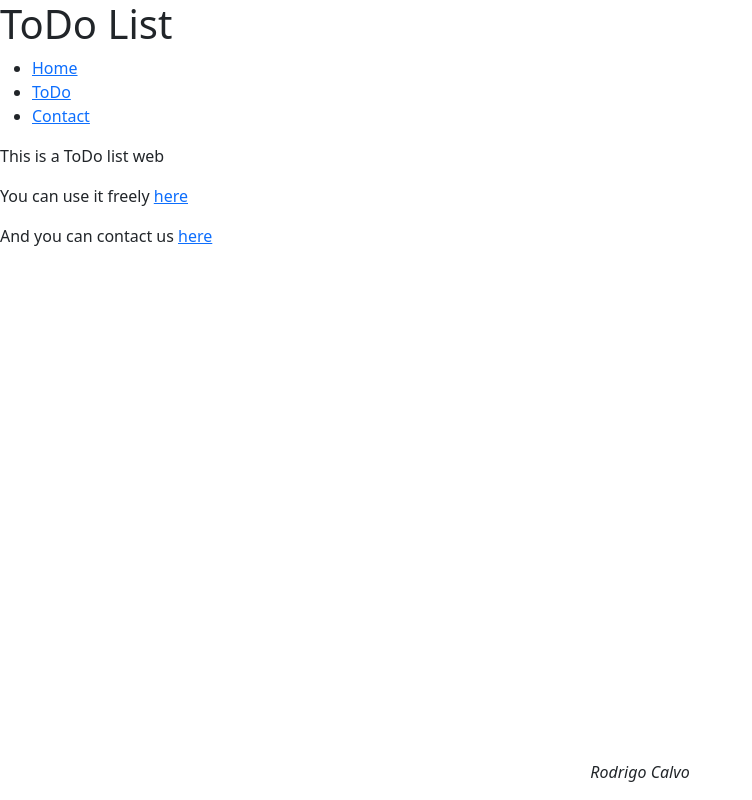
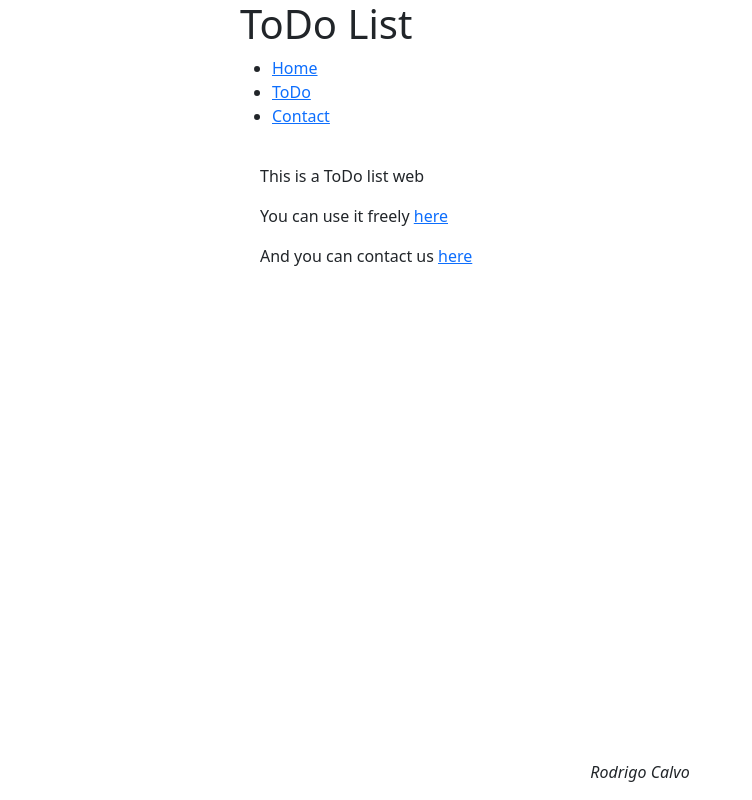
Before and after one commit to RodrigoCalvo/EX_Todo-List_React-Bootstrap, a React (Create React App) app: page / in a window 1280 px wide. Shown: the whole page, without its empty margins (0-752 px from the left). Built offline with nearby package versions, Linux system fonts and the light colour scheme.

Commit message:
Add general styles: max-width & margin+padding

```diff
--- a/src/index.css
+++ b/src/index.css
@@ -0,0 +1,8 @@
+body {
+  max-width: 50rem;
+  margin: auto;
+}
+
+main {
+  padding: 20px;
+}
```
